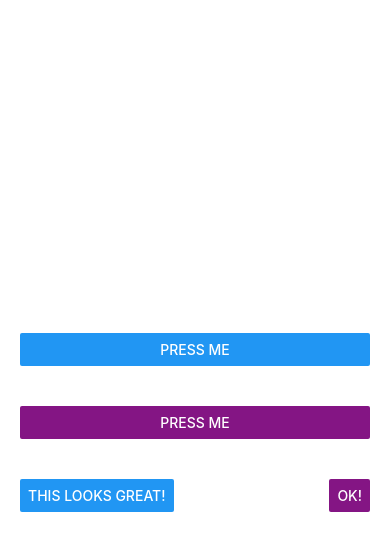
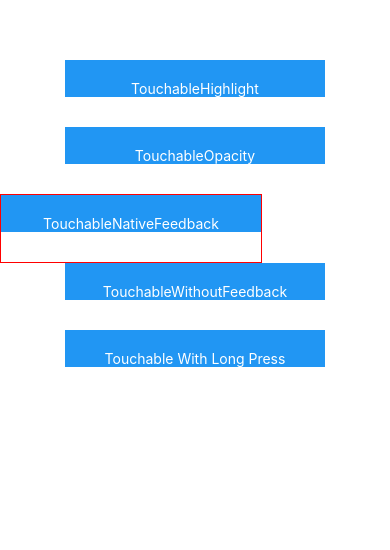
Before and after one commit to HeroNative/react-native-awesome, a React Native app: screen / in a window 390 px wide. Shown: the top 550 px of the page. Built offline with nearby package versions, Linux system fonts and the light colour scheme.

Commit message:
Handling Touches

```diff
--- a/App.js
+++ b/App.js
@@ -12,7 +12,12 @@
   View,
   TextInput,
   Alert,
-  Button
+  Button,
+  TouchableHighlight,
+  TouchableNativeFeedback,
+  TouchableWithoutFeedback,
+  AppRegistry,
+  TouchableOpacity
 } from 'react-native';
 
 const instructions = Platform.select({
@@ -61,37 +66,45 @@
   }
 }
 
-export default class ButtonBasics extends Component{
+export default class Touchables extends Component{
   _onPressButton(){
     Alert.alert('You tapped the button!')
+  }
+  _onLongPressButton(){
+    Alert.alert('You long-pressed the button!')
   }
   render() {
     return (
       <View style={styles.container}>
-        <View style={styles.buttonContainer}>
-          <Button
-            onPress={this._onPressButton}
-            title="Press Me"
-          />
-        </View>
-        <View style={styles.buttonContainer}>
-          <Button
-            onPress={this._onPressButton}
-            title="Press Me"
-            color="#841584"
-          />
-        </View>
-        <View style={styles.alternativeLayoutButtonContainer}>
-          <Button
-            onPress={this._onPressButton}
-            title="This looks great!"
-          />
-          <Button
-            onPress={this._onPressButton}
-            title="OK!"
-            color="#841584"
-          />
-        </View>
+        <TouchableHighlight onPress={this._onPressButton} underlayColor="white">
+          <View style={styles.button}>
+            <Text style={styles.buttonText}>TouchableHighlight</Text>
+          </View>
+        </TouchableHighlight>
+        <TouchableOpacity onPress={this._onPressButton}>
+          <View style={styles.button}>
+            <Text style={styles.buttonText}>TouchableOpacity</Text>
+          </View>
+        </TouchableOpacity>
+        <TouchableNativeFeedback onPress={this._onPressButton} background={Platform.OS === 'android'?TouchableNativeFeedback.SelectableBackground():''}>
+          <View style={styles.button}>
+            <Text style={styles.buttonText}>TouchableNativeFeedback</Text>
+          </View>
+        </TouchableNativeFeedback>
+        <TouchableWithoutFeedback onPress={this._onPressButton}>
+          <View style={styles.button}>
+            <Text style={styles.buttonText}>
+              TouchableWithoutFeedback
+            </Text>
+          </View>
+        </TouchableWithoutFeedback>
+        <TouchableHighlight onPress={this._onPressButton} onLongPress={this._onLongPressButton} underlayColor="white">
+          <View style={styles.button}>
+            <Text style={styles.buttonText}>
+              Touchable With Long Press
+            </Text>
+          </View>
+        </TouchableHighlight>
       </View>
     );
   }
@@ -99,8 +112,18 @@
 
 const styles = StyleSheet.create({
   container: {
-    flex: 1,
-    justifyContent: 'center',
+    paddingTop: 60,
+    alignItems: 'center',
+  },
+  button: {
+    marginBottom: 30,
+    width: 260,
+    alignItems: 'center',
+    backgroundColor: '#2196F3'
+  },
+  buttonText: {
+    paddingTop: 20,
+    color: 'white'
   },
   buttonContainer: {
     margin: 20
--- a/index.js
+++ b/index.js
@@ -2,6 +2,6 @@
 import App from './App';
 import BlinkApp from './App';
 import FixedDimensionsBasics from './App';
-import ButtonBasics from './App';
+import Touchables from './App';
 
-AppRegistry.registerComponent('AwesomeProject', () => ButtonBasics);
+AppRegistry.registerComponent('AwesomeProject', () => Touchables);
```
